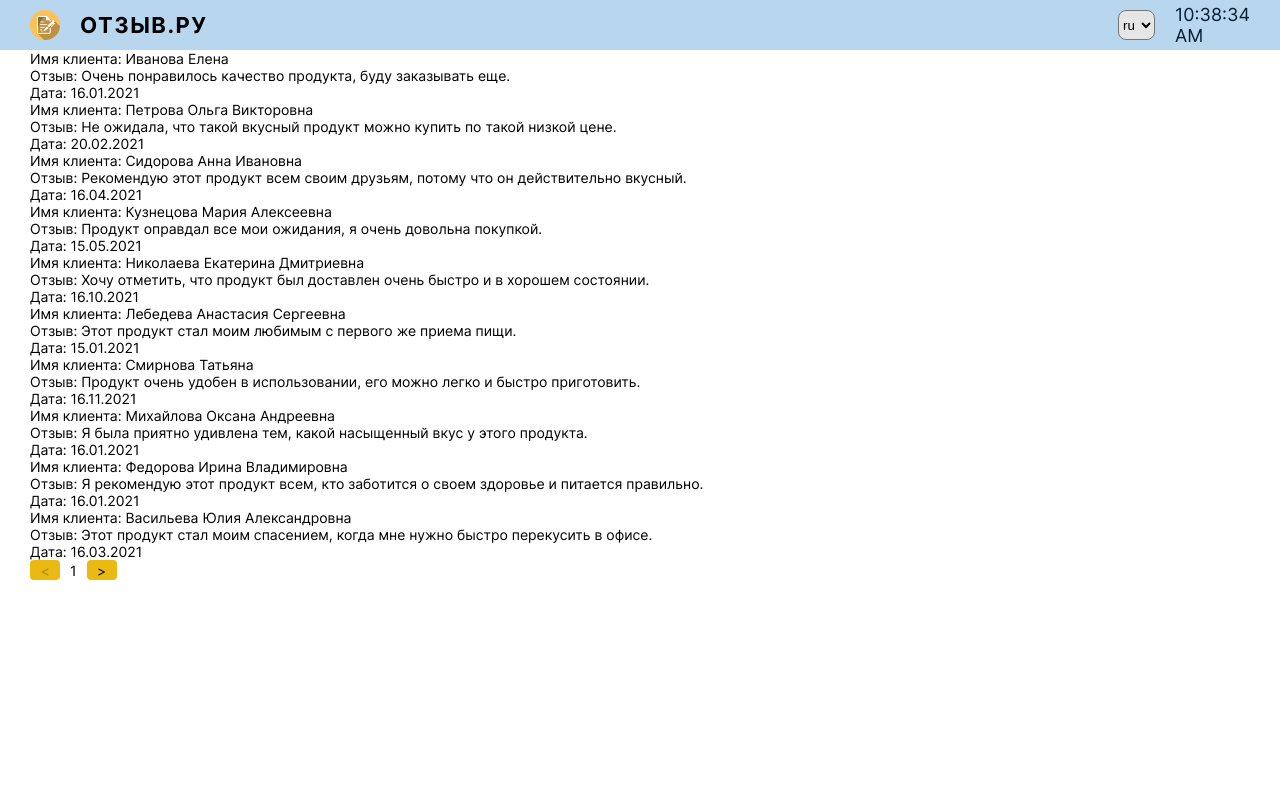
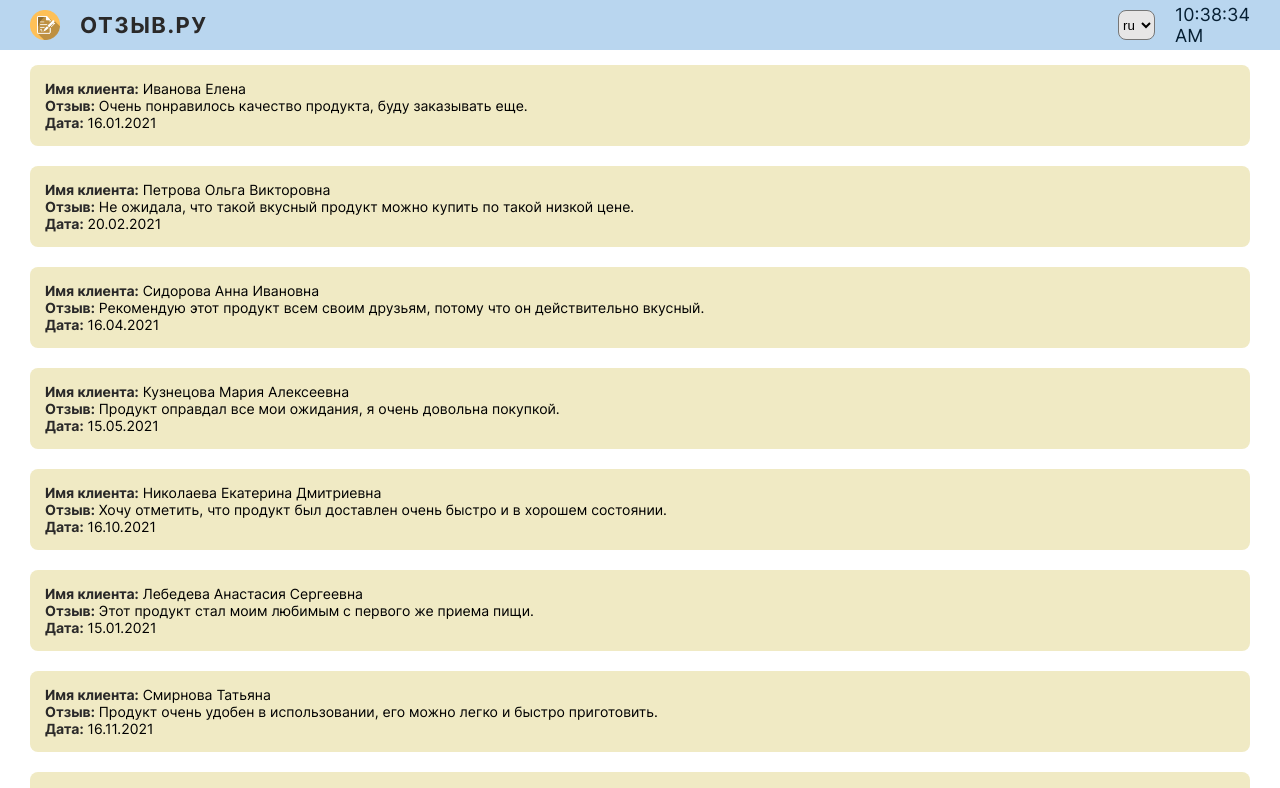
Before and after one commit to VladimirBvt/list-of-reviews, a React (Create React App) app: page / in a window 1280 px wide. Shown: the top 788 px of the page. Built offline with nearby package versions, Linux system fonts and the light colour scheme.

Commit message:
Refactoring.

```diff
--- a/src/app/App.scss
+++ /dev/null
@@ -1,3 +0,0 @@
-.App {
-  //text-align: center;
-}
--- a/src/app/App.tsx
+++ b/src/app/App.tsx
@@ -1,11 +1,8 @@
 import React, {Component} from 'react';
-import './App.scss';
 import Header from '../components/Header/Header';
 import Main from '../components/Main/Main';
 
 interface IAppProps {}
-
-export type Language = 'ru' | 'en'
 
 export interface IAppState {
   language: string
@@ -27,7 +24,7 @@ class App extends Component<Props, State> {
 
   render() {
     return (
-      <div className="App">
+      <div>
         <Header setLanguage={this.setState.bind(this)} language={this.state.language} />
         <Main language={this.state.language} />
       </div>
--- a/src/components/Header/Header.tsx
+++ b/src/components/Header/Header.tsx
@@ -2,7 +2,7 @@ import React, {ChangeEvent, Component} from 'react';
 import styles from './header.module.scss'
 import logo from '../../assets/images/logo-reviews.png'
 import Watch from '../Watch/Watch';
-import {IAppState, Language} from '../../app/App';
+import {IAppState} from '../../app/App';
 
 interface IHeaderProps {
   setLanguage: (lang: IAppState) => void;
@@ -20,6 +20,7 @@ class Header extends Component<Props> {
   render() {
     return (
       <div className={styles.header}>
+
         <div className={styles.headerLeft}>
           <div className={styles.logo}>
             <img src={logo} alt="logo"/>
@@ -32,7 +33,9 @@ class Header extends Component<Props> {
             <option value="ru">ru</option>
             <option value="en">en</option>
           </select>
+
           <Watch />
+
         </div>
       </div>
     );
--- a/src/components/Header/header.module.scss
+++ b/src/components/Header/header.module.scss
@@ -29,6 +29,7 @@
   font-weight: 600;
   letter-spacing: 1.5px;
   text-transform: uppercase;
+  color: #2a2929;
 }
 
 .select {
--- a/src/components/Main/Main.tsx
+++ b/src/components/Main/Main.tsx
@@ -2,6 +2,8 @@ import React, {Component} from 'react';
 import styles from './main.module.scss'
 import reviews from '../../data.json'
 import reviewsData from '../../data.json';
+import Review from '../Review/Review';
+import {getTotalPageCount, ROWS_PER_PAGE} from './utils';
 
 interface IMainProps {
   language: string
@@ -14,32 +16,11 @@ interface IMainState {
   disableRight: boolean,
 }
 
-interface IClientReview {
-  name: string;
-  review: string;
-  date: string;
-}
-
 type Props = Readonly<IMainProps>
 type State = Readonly<IMainState>
 type ReviewsData = typeof reviewsData
 
-const ROWS_PER_PAGE = 10
 
-const getTotalPageCount = (rowCount: number) => {
-  return Math.ceil(rowCount / ROWS_PER_PAGE)
-}
-
-const getRowsInPage = (
-  currentPage: number,
-  data: IClientReview[],
-  // totalRows: number
-) => {
-  const maxRow = currentPage * ROWS_PER_PAGE // 2 * 10 = 20
-  const minRow = maxRow - ROWS_PER_PAGE // 20 - 10 = 10
-
-  return data.slice(minRow, maxRow)
-}
 
 
 class Main extends Component<Props, State> {
@@ -59,11 +40,6 @@ class Main extends Component<Props, State> {
     this.setState({...this.state, currentPage: prevPage > 0 ? prevPage : currentPage})
   }
 
-
-  componentDidMount() {
-
-  }
-
   constructor(props: Props) {
     super(props);
 
@@ -80,28 +56,18 @@ class Main extends Component<Props, State> {
     const reviewsRu = Object.entries(this.state.reviews.ru)
     const reviewsEn = Object.entries(this.state.reviews.en)
     const maxRows = language === 'ru' ? reviewsRu.length : reviewsEn.length
-    const maxRow = this.state.currentPage * ROWS_PER_PAGE // 2 * 10 = 20
-    const minRow = maxRow - ROWS_PER_PAGE // 20 - 10 = 10
-
-    console.log(this.state)
+    const maxRow = this.state.currentPage * ROWS_PER_PAGE
+    const minRow = maxRow - ROWS_PER_PAGE
 
     return (
       <div className={styles.main}>
-        <div>
+        <div className={styles.reviewList}>
           {language === 'ru' ?
             reviewsRu.slice(minRow, maxRow).map((review) => (
-              <div key={review[0]}>
-                <div>Имя клиента: {review[1].name}</div>
-                <div>Отзыв: {review[1].review}</div>
-                <div>Дата: {review[1].date}</div>
-              </div>
+              <Review review={review[1]} key={review[0]} />
             )) :
             reviewsEn.slice(minRow, maxRow).map(review => (
-              <div key={review[0]}>
-                <div>Имя клиента: {review[1].name}</div>
-                <div>Отзыв: {review[1].review}</div>
-                <div>Дата: {review[1].date}</div>
-              </div>
+              <Review review={review[1]} key={review[0]} />
             ))
           }
         </div>
--- a/src/components/Main/main.module.scss
+++ b/src/components/Main/main.module.scss
@@ -1,8 +1,15 @@
 .main {
-  padding: 0 30px;
+  padding: 15px 30px;
+}
+
+.reviewList {
+  display: flex;
+  flex-direction: column;
+  gap: 20px;
 }
 
 .pagination {
+  margin-top: 20px;
 
   .button {
     width: 30px;
--- /dev/null
+++ b/src/components/Main/utils.ts
@@ -0,0 +1,6 @@
+
+export const ROWS_PER_PAGE = 10
+
+export const getTotalPageCount = (rowCount: number) => {
+  return Math.ceil(rowCount / ROWS_PER_PAGE)
+}
--- /dev/null
+++ b/src/components/Review/Review.tsx
@@ -0,0 +1,35 @@
+import React, {Component} from 'react';
+import styles from './review.module.scss'
+
+type TReview = {
+  name: string,
+  review: string,
+  date: string,
+}
+
+interface IReviewProps {
+  review: TReview
+}
+
+type Props = Readonly<IReviewProps>
+
+class Review extends Component<Props> {
+
+  constructor(props: Props) {
+    super(props);
+  }
+
+  render() {
+    const {name, review, date} = this.props.review
+
+    return (
+      <div className={styles.review}>
+        <div><span className={styles.title}>Имя клиента:</span> {name}</div>
+        <div><span className={styles.title}>Отзыв:</span> {review}</div>
+        <div><span className={styles.title}>Дата:</span> {date}</div>
+      </div>
+    );
+  }
+}
+
+export default Review;
--- /dev/null
+++ b/src/components/Review/review.module.scss
@@ -0,0 +1,10 @@
+.review {
+  background: #f0eac4;
+  padding: 15px;
+  border-radius: 8px;
+
+  .title {
+    font-weight: 600;
+    color: #2a2929;
+  }
+}
```
